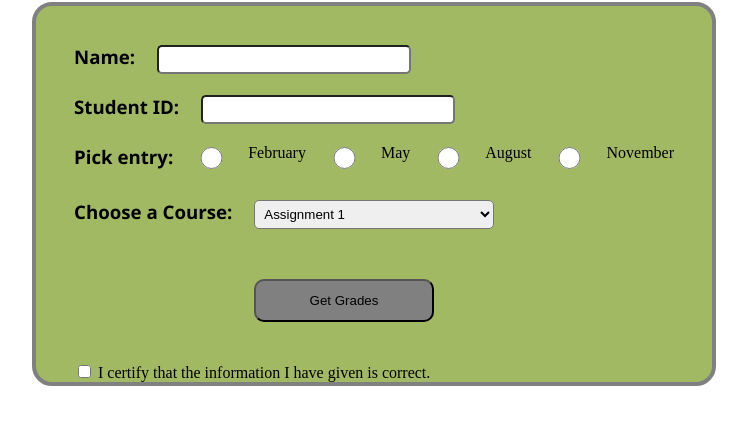
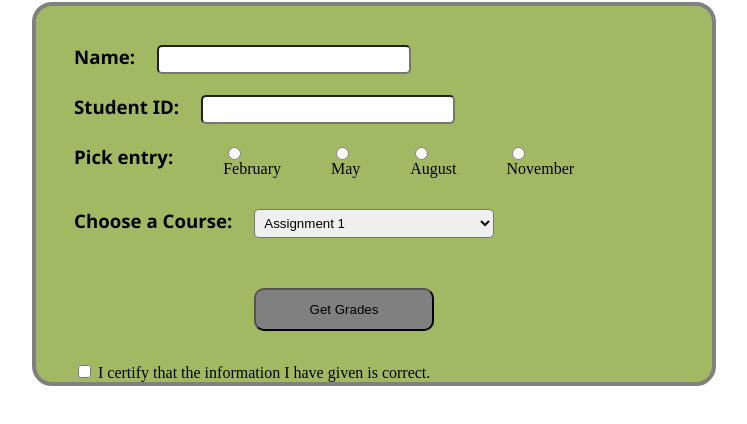
Before and after one commit to Lulit25/WAP-repo2, a plain HTML site: page grades.html in a window 1280 px wide. Shown: the part 78-502 px from the top of the page, without its empty margins (266-1013 px from the left). Drawn offline with Linux system fonts and the light colour scheme.

Commit message:
fixed radio buttons

```diff
--- a/grades.html
+++ b/grades.html
@@ -18,14 +18,10 @@
     <div class="radios">
     <br>
     <label  class="mainlabel" for="name">Pick entry:</label>
-            <input type="radio" id="february" name="february" value="February">
-            <label  for="html">February</label>
-            <input type="radio" id="may" name="may" value="may">
-            <label  for="css">May</label>
-            <input type="radio" id="august" name="august" value="august">
-            <label  for="javascript">August</label>
-            <input type="radio" id="november" name="november" value="november">
-            <label  for="javascript">November</label>
+            <label class="entry"  for="february"><input  type="radio" id="february" name="rad" value="February">February</label>
+           <label class="entry" for="may"><input type="radio" id="may" name="rad" value="may">May </label>
+            <label class="entry" for="august"><input  type="radio" id="august" name="rad" value="august">August</label>
+            <label class="entry"  for="november"><input type="radio" id="november" name="rad" value="november"> November</label>
         </div>
     <div class="dropdown">
         <label  class="mainlabel" for="cars">Choose a Course:</label>
--- a/styles/grades.css
+++ b/styles/grades.css
@@ -28,6 +28,10 @@ h1{
     display: flex;
 
 }
+.entry{
+    margin-left: 50px;
+display: inline;
+}
 
 .checkbox{
     margin-top: 10px;
```
